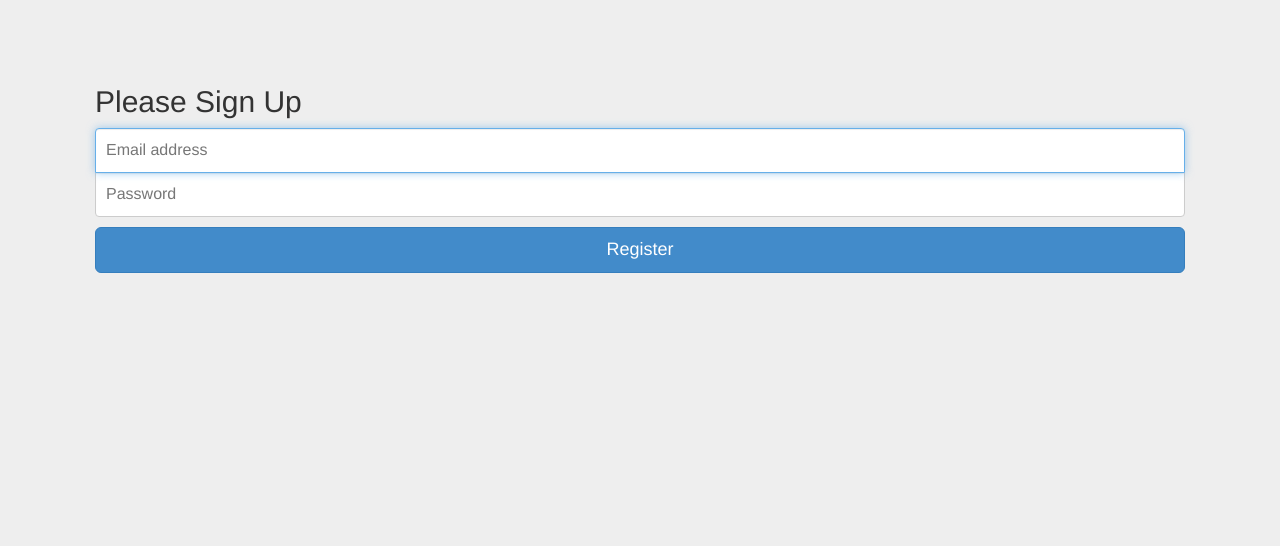
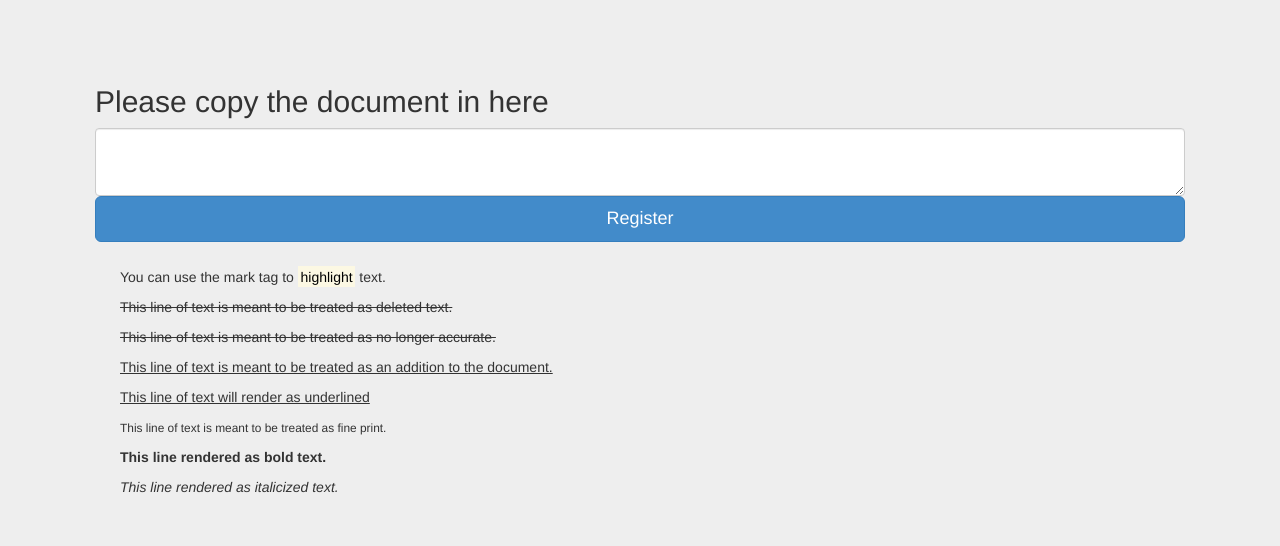
Before and after one commit to Blaxon/AI-For-NLP, a Flask app: page / in a window 1280 px wide. Shown: the top 546 px of the page. Run offline with Flask 2, Linux system fonts and the light colour scheme; some libraries are stand-ins or nearby versions.

Commit message:
update html

```diff
--- a/Project01/templates/form.html
+++ b/Project01/templates/form.html
@@ -3,7 +3,7 @@
   <head>
     <meta charset="utf-8">
     <meta http-equiv="X-UA-Compatible" content="IE=edge">
-    <meta name="viewport" content="width=device-width, initial-scale=1">
+    <meta name="viewport" content="width=device-width, initial-scale=2">
     <meta name="description" content="">
     <meta name="author" content="">
     <link rel="icon" href="../../favicon.ico">
@@ -17,7 +17,7 @@
     <link href="static/css/signin.css" rel="stylesheet">
 
    <script src="static/js/jquery-1.9.0.js"></script>
-   <script src="static/js/script.js"></script>
+   <!--<script src="static/js/script.js"></script>-->
 
   </head>
 
@@ -26,16 +26,26 @@
     <div class="container">
 
       <form class="form-signin"  role="form">
-        <h2 class="form-signin-heading">Please Sign Up</h2>
-        <input type="email" id="txtUsername" name="username" class="form-control" placeholder="Email address" required autofocus>
-        <input type="password" id="txtPassword" name="password" class="form-control" placeholder="Password" required>
-
+        <h2 class="form-signin-heading">Please copy the document in here</h2>
+        <!--<input type="email" id="txtUsername" name="username" class="form-control" placeholder="Email address" required autofocus>-->
+        <!--<input type="password" id="txtPassword" name="password" class="form-control" placeholder="Password" required>-->
+        <!--<label for="exampleFormControlTextarea1">Input the Text here</label>-->
+        <textarea class="form-control" id="exampleFormControlTextarea1" name="document"></textarea>
         <button class="btn btn-lg btn-primary btn-block" type="button">Register</button>
+        <div id="marked" class="form-signin">
+            <p>You can use the mark tag to <mark>highlight</mark> text.</p>
+            <p><del>This line of text is meant to be treated as deleted text.</del></p>
+            <p><s>This line of text is meant to be treated as no longer accurate.</s></p>
+            <p><ins>This line of text is meant to be treated as an addition to the document.</ins></p>
+            <p><u>This line of text will render as underlined</u></p>
+            <p><small>This line of text is meant to be treated as fine print.</small></p>
+            <p><strong>This line rendered as bold text.</strong></p>
+            <p><em>This line rendered as italicized text.</em></p>
+        </div>
       </form>
 
+    </div> <!-- /container -->
 
-
-    </div> <!-- /container -->
 
 
     <!-- Bootstrap core JavaScript
@@ -43,3 +53,24 @@
     <!-- Placed at the end of the document so the pages load faster -->
   </body>
 </html>
+
+<script>
+$(function(){
+$('button').click(function(){
+//		var user = $('#txtUsername').val();
+//		var pass = $('#txtPassword').val();
+		$.ajax({
+			url: '/findwhotalk',
+			data: $('form').serialize(),
+			type: 'POST',
+			success: function(response){
+				console.log(response);
+				$('#marked').html(response);
+			},
+			error: function(error){
+				console.log(error);
+			}
+		});
+	});
+});
+</script>
```
